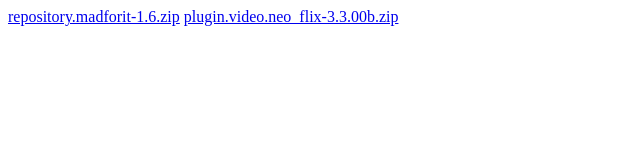
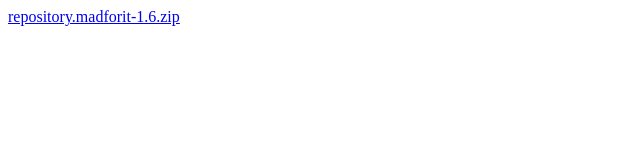
Before and after one commit to mfirepo/mfirepo.github.io, a plain HTML site: page mfirepo/index.html in a window 1280 px wide. Shown: the whole page, without its empty margins (0-640 px from the left). Drawn offline with Linux system fonts and the light colour scheme.

Commit message:
Update index.html

```diff
--- a/mfirepo/index.html
+++ b/mfirepo/index.html
@@ -1,2 +1 @@
 <a href="repository.madforit-1.6.zip">repository.madforit-1.6.zip</a>
-<a href="plugin.video.neo_flix-3.3.00b.zip">plugin.video.neo_flix-3.3.00b.zip</a>
```
